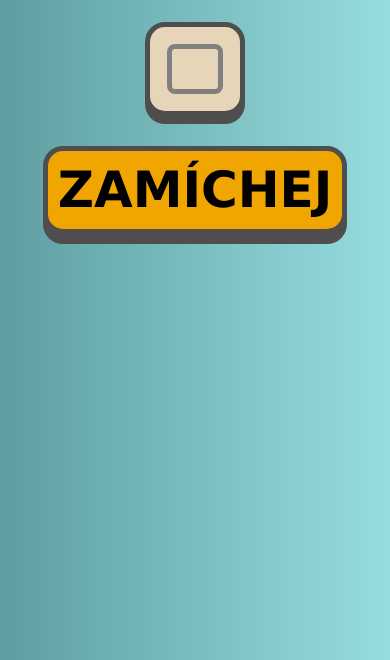
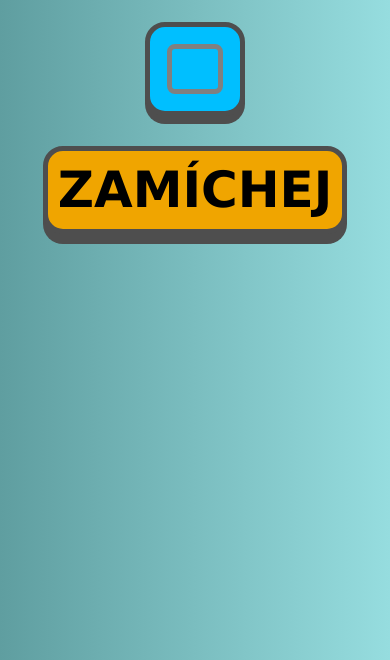
Before and after one commit to Myshaak-Jr/NameSorter, a plain HTML site: page index.html in a window 390 px wide. Shown: the part 184-844 px from the top of the page. Drawn offline with Linux system fonts and the light colour scheme.

Commit message:
testing mobile

```diff
--- a/styles.css
+++ b/styles.css
@@ -31,6 +31,7 @@ div {
 @media screen and (max-width: 600px) {
 	#words-container {
 		max-width: 95%;
+		background-color: deepskyblue;
 	}
 }
 
```
